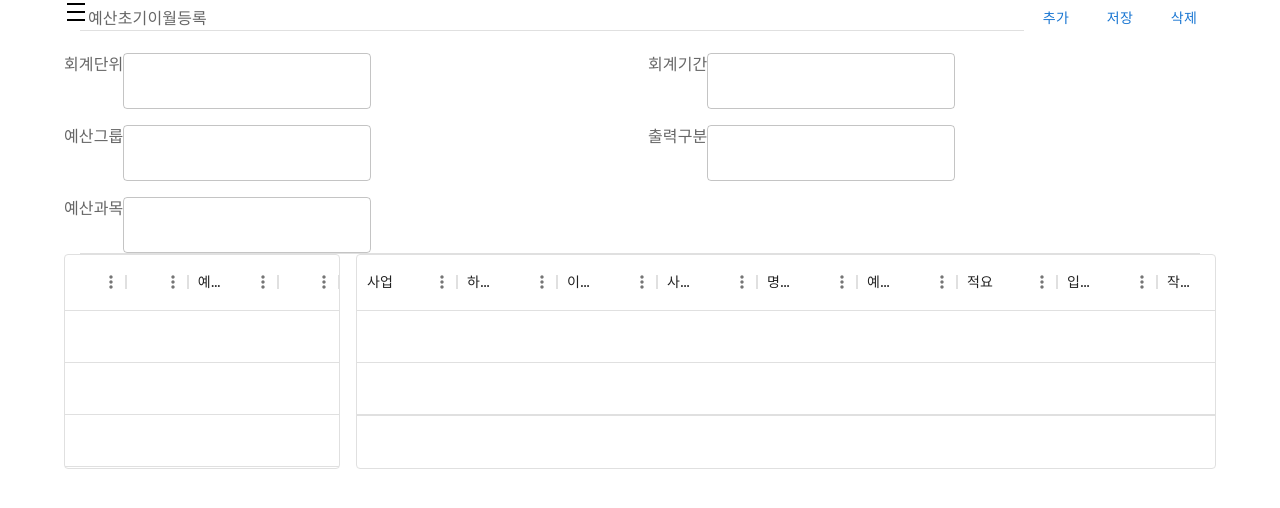
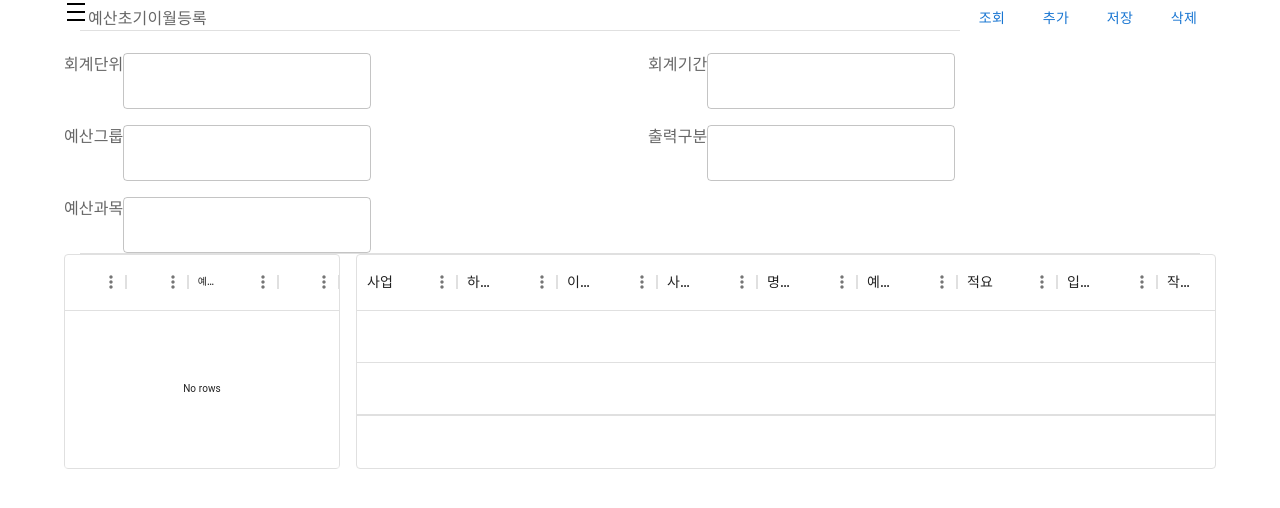
Before and after one commit to Ragoha/AcctMgmt-Frontend, a React (Create React App) app: page /budget in a window 1280 px wide. Shown: the top 508 px of the page. Built offline with nearby package versions, Linux system fonts and the light colour scheme.

Commit message:
fix. Test

```diff
--- a/package.json
+++ b/package.json
@@ -8,7 +8,6 @@
     "@mui/icons-material": "^5.13.7",
     "@mui/material": "^5.13.7",
     "@mui/x-data-grid": "^6.9.2",
-    "@mui/x-data-grid-pro": "^6.9.2",
     "@testing-library/jest-dom": "^5.16.5",
     "@testing-library/react": "^13.4.0",
     "@testing-library/user-event": "^13.5.0",
@@ -17,8 +16,6 @@
     "react-dom": "^18.2.0",
     "react-router-dom": "^6.14.1",
     "react-scripts": "5.0.1",
-    "semantic-ui-css": "^2.5.0",
-    "semantic-ui-react": "^2.1.4",
     "web-vitals": "^2.1.4"
   },
   "scripts": {
@@ -44,8 +41,5 @@
       "last 1 firefox version",
       "last 1 safari version"
     ]
-  },
-  "devDependencies": {
-    "@babel/plugin-proposal-private-property-in-object": "^7.21.11"
   }
 }
--- a/src/App.js
+++ b/src/App.js
@@ -1,11 +1,9 @@
-import HeaderComponent from "./component/common/HeaderComponent";
 import Routers from "./router/Routers";
 
 
 function App() {
   return (
     <div className="App">
-      <HeaderComponent/>
       <Routers/>
     </div>
   );
--- a/src/component/budget/BudgetComponent.js
+++ b/src/component/budget/BudgetComponent.js
@@ -1,8 +1,16 @@
+import React, { Component } from "react";
+import {
+  Box,
+  Button,
+  Container,
+  Divider,
+  Grid,
+  InputLabel,
+  TextField,
+} from "@mui/material";
+import { DataGrid } from "@mui/x-data-grid";
 import { DensityMedium } from "@mui/icons-material";
-import { Box, Button, Container, Divider, Grid, InputLabel, TextField } from "@mui/material";
-import { Component } from "react";
 import "./BudgetComponent.css";
-import { DataGrid } from "@mui/x-data-grid";
 import BudgetService from "../../service/BudgetService";
 
 class BudgetComponent extends Component {
@@ -14,20 +22,56 @@ class BudgetComponent extends Component {
       groupCd: "",
       grFg: "",
       bgtCd: "",
+      bgtDTO: [],
     };
   }
 
-
-  haldleSearch = (e) => {
+  handleSearch = (e) => {
     e.preventDefault();
     const { divCd, frDt, groupCd, grFg, bgtCd } = this.state;
     const formData = { divCd, frDt, groupCd, grFg, bgtCd };
-    BudgetService.getBGT(formData);
+    BudgetService.getBGT(formData)
+      .then((bgtDTO) => {
+        console.log(bgtDTO);
+        this.setState({ bgtDTO });
+      })
+      .catch((error) => {
+        console.error("Error:", error);
+      });
   };
 
   handleInputChange = (e) => {
     const { name, value } = e.target;
     this.setState({ [name]: value });
+  };
+
+  handleAddRow = () => {
+    const { bgtDTO } = this.state;
+    const newRow = {
+      id: bgtDTO.length + 1,
+      bgtCd: "", // 예산코드 기본 값 설정
+      bgtFg: "", // 예산구분 기본 값 설정
+      bgtNm: "", // 예산과목명 기본 값 설정
+      amount: 0, // 금액 기본 값 설정
+    };
+    this.setState((prevState) => ({
+      bgtDTO: [...prevState.bgtDTO, newRow], // 새로운 행을 기존 행 배열에 추가
+    }));
+    console.log(bgtDTO);
+  };
+
+  handleEditCellChange = (params) => {
+    const { bgtDTO } = this.state;
+    const updatedRow = {
+      ...params.row,
+      [params.field]: params.value,
+    };
+    const updatedRows = bgtDTO.map((row) =>
+      row.id === params.id ? updatedRow : row
+    );
+    this.setState((prevState) => ({
+      bgtDTO : [...prevState.bgtDTO, updatedRows],
+    }));
   };
 
   render() {
@@ -39,49 +83,52 @@ class BudgetComponent extends Component {
       float: "right",
     };
 
+    const { bgtDTO } = this.state;
+
     return (
       <Container>
         <Box>
           <DensityMedium />
           <InputLabel style={labelStyle}>예산초기이월등록</InputLabel>
           <Box style={floatRight}>
-            <Button>추가</Button>
-            <Button onClick={this.haldleSearch}>저장</Button>
+            <Button onClick={this.handleSearch}>조회</Button>
+            <Button onClick={this.handleAddRow}>추가</Button>
+            <Button>저장</Button>
             <Button>삭제</Button>
           </Box>
         </Box>
         <Divider variant="middle" />
         <Grid container spacing={2}>
           <Grid item xs={6}>
-            <InputLabel sx="display:inline;">회계단위</InputLabel>
+            <InputLabel sx={{ display: "inline" }}>회계단위</InputLabel>
             <TextField
               name="divCd"
               onChange={this.handleInputChange}
             ></TextField>
           </Grid>
           <Grid item xs={6}>
-            <InputLabel sx="display:inline;">회계기간</InputLabel>
+            <InputLabel sx={{ display: "inline" }}>회계기간</InputLabel>
             <TextField
               name="frDt"
               onChange={this.handleInputChange}
             ></TextField>
           </Grid>
           <Grid item xs={6}>
-            <InputLabel sx="display:inline;">예산그룹</InputLabel>
+            <InputLabel sx={{ display: "inline" }}>예산그룹</InputLabel>
             <TextField
               name="groupCd"
               onChange={this.handleInputChange}
             ></TextField>
           </Grid>
           <Grid item xs={6}>
-            <InputLabel sx="display:inline;">출력구분</InputLabel>
+            <InputLabel sx={{ display: "inline" }}>출력구분</InputLabel>
             <TextField
               name="grFg"
               onChange={this.handleInputChange}
             ></TextField>
           </Grid>
           <Grid item xs={6}>
-            <InputLabel sx="display:inline;">예산과목</InputLabel>
+            <InputLabel sx={{ display: "inline" }}>예산과목</InputLabel>
             <TextField
               name="bgtCd"
               onChange={this.handleInputChange}
@@ -92,26 +139,45 @@ class BudgetComponent extends Component {
         <Grid container spacing={2}>
           <Grid item xs={3}>
             <DataGrid
+              sx={{ fontSize: 10 }}
               columns={[
-                { field: "bgtCd", headerName: "예산코드", flex: 1 },
-                { field: "divFg", headerName : "예산구분", flex: 1 },
-                { field: "bgtNm", headerName: "예산과목명", minWidth: 90, flex: 1 },
-                { field: "carrAm" ,headerName: "금액", flex: 1 },
+                {
+                  field: "bgtCd",
+                  headerName: "예산코드",
+                  flex: 1,
+                  editable: true,
+                },
+                {
+                  field: "bgtFg",
+                  headerName: "예산구분",
+                  flex: 1,
+                  editable: true,
+                },
+                {
+                  field: "bgtNm",
+                  headerName: "예산과목명",
+                  minWidth: 90,
+                  flex: 1,
+                  editable: true,
+                },
+                {
+                  field: "amount",
+                  headerName: "금액",
+                  flex: 1,
+                  editable: true,
+                },
               ]}
-              rows={[
-                { id: 1, code: 1, name: "React" },
-                { id: 2, code: 2, name: "MUI" },
-                { id: 3, name: "MUI" },
-              ]}
+              editMode="cell"
+              rows={bgtDTO}
               hideFooter
               hideFooterRowCount
               hideFooterPagination
               hideFooterSelectedRowCount
+              onEditCellChange={this.handleEditCellChange}
             />
           </Grid>
           <Grid item xs={9}>
             <DataGrid
-              sx=""
               columns={[
                 { field: "사업" },
                 { field: "하위사업" },
--- a/src/service/BudgetService.js
+++ b/src/service/BudgetService.js
@@ -5,12 +5,12 @@ const ACCTMGMT_API_BASE_URL = "http://localhost:8080/acctmgmt";
 class BudgetService {
   getBGT(formData) {
     // const data = JSON.stringify(formData);
-    alert(formData);
-    axios.post(ACCTMGMT_API_BASE_URL + "/budget", formData, {
-      headers: {
-        "Content-Type": "application/json",
-      },
-    });
+    return axios.post(ACCTMGMT_API_BASE_URL + "/budget", formData, {
+        headers: {
+          "Content-Type": "application/json",
+        },
+      })
+      .then((response) => response.data);
   }
 }
 
```
Also changed, not shown: src/component/common/AsideComponent.js (deleted, +0 -9 lines), src/component/common/HeaderComponent.js (deleted, +0 -10 lines), src/component/user/CompanyComponent.js (added, +117 -0 lines), src/component/user/GetUserComponent.js (added, +34 -0 lines), 1 other file (tests, documents, lock files or other folders).
